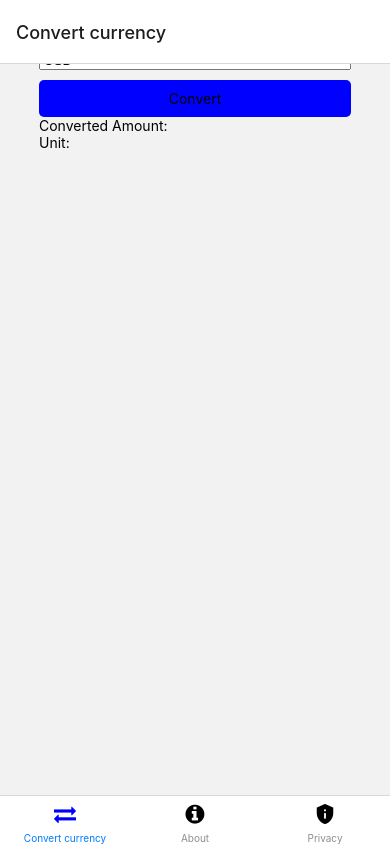
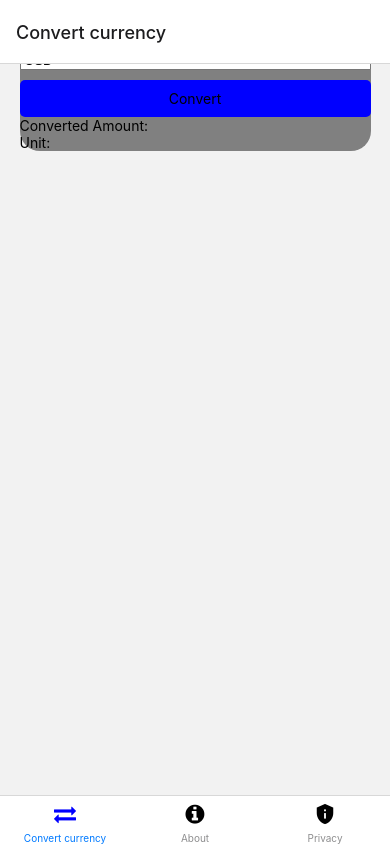
Before and after one commit to wagzyAyo/currency_converter_app, a React Native app: screen / in a window 390 px wide. Built offline with nearby package versions, Linux system fonts and the light colour scheme.

Commit message:
convert currency

```diff
--- a/src/components/screens/convert.js
+++ b/src/components/screens/convert.js
@@ -108,8 +108,10 @@ const Convert = () => {
       alignItems: 'center',
     },
     form: {
-      width: '80%',
+      width: '90%',
       marginTop: 20,
+      backgroundColor: 'grey',
+      borderRadius: 20,
     },
     button: {
       backgroundColor: 'blue',
--- a/src/components/tab.js
+++ b/src/components/tab.js
@@ -4,7 +4,7 @@ import Privacy from './screens/privacy';
 import { createBottomTabNavigator } from '@react-navigation/bottom-tabs';
 import { FontAwesome, MaterialIcons } from '@expo/vector-icons'
 /*
-ABout component
+Tab navigation components
 */
 
 const Tabs = createBottomTabNavigator()
```
